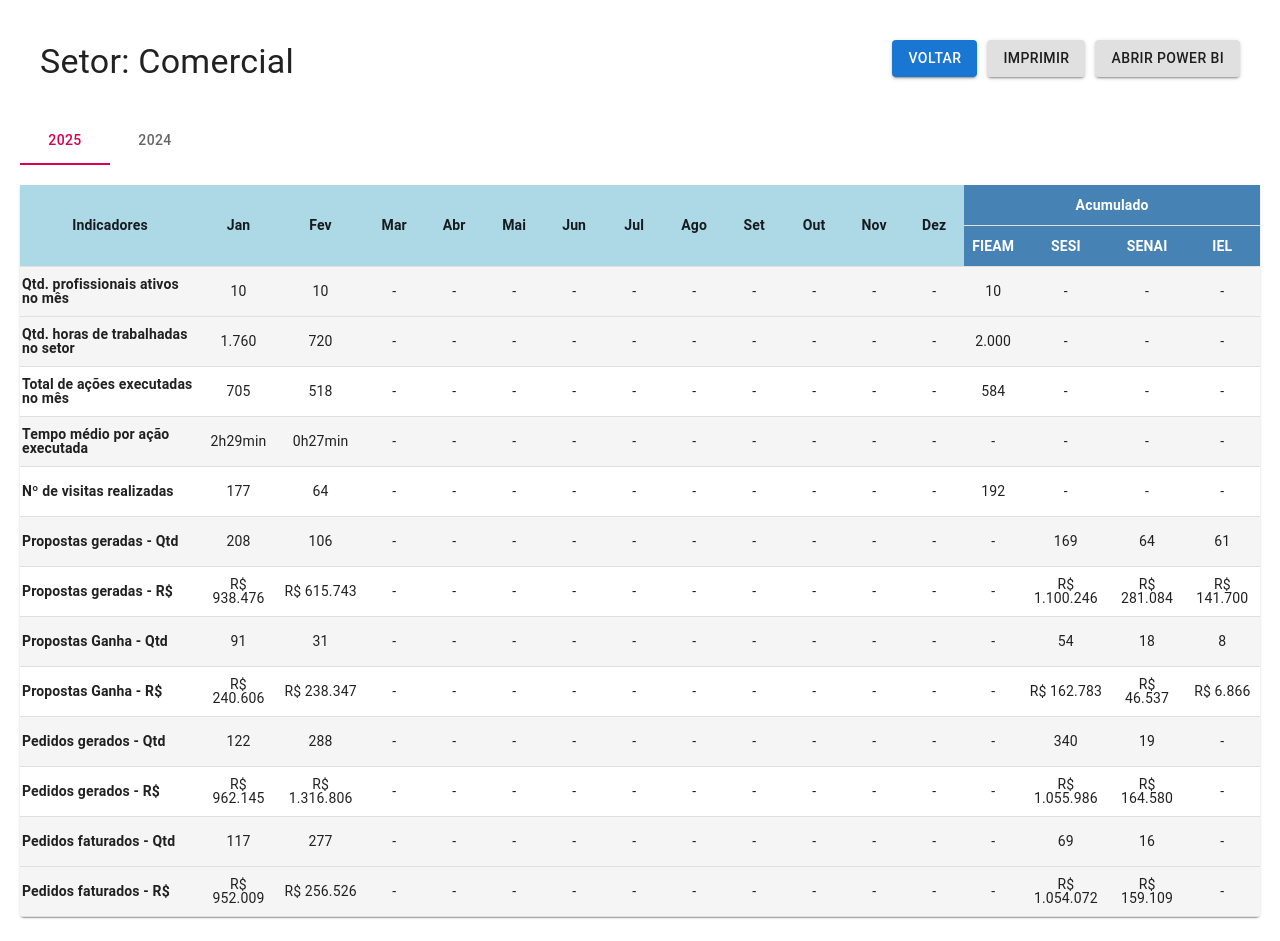
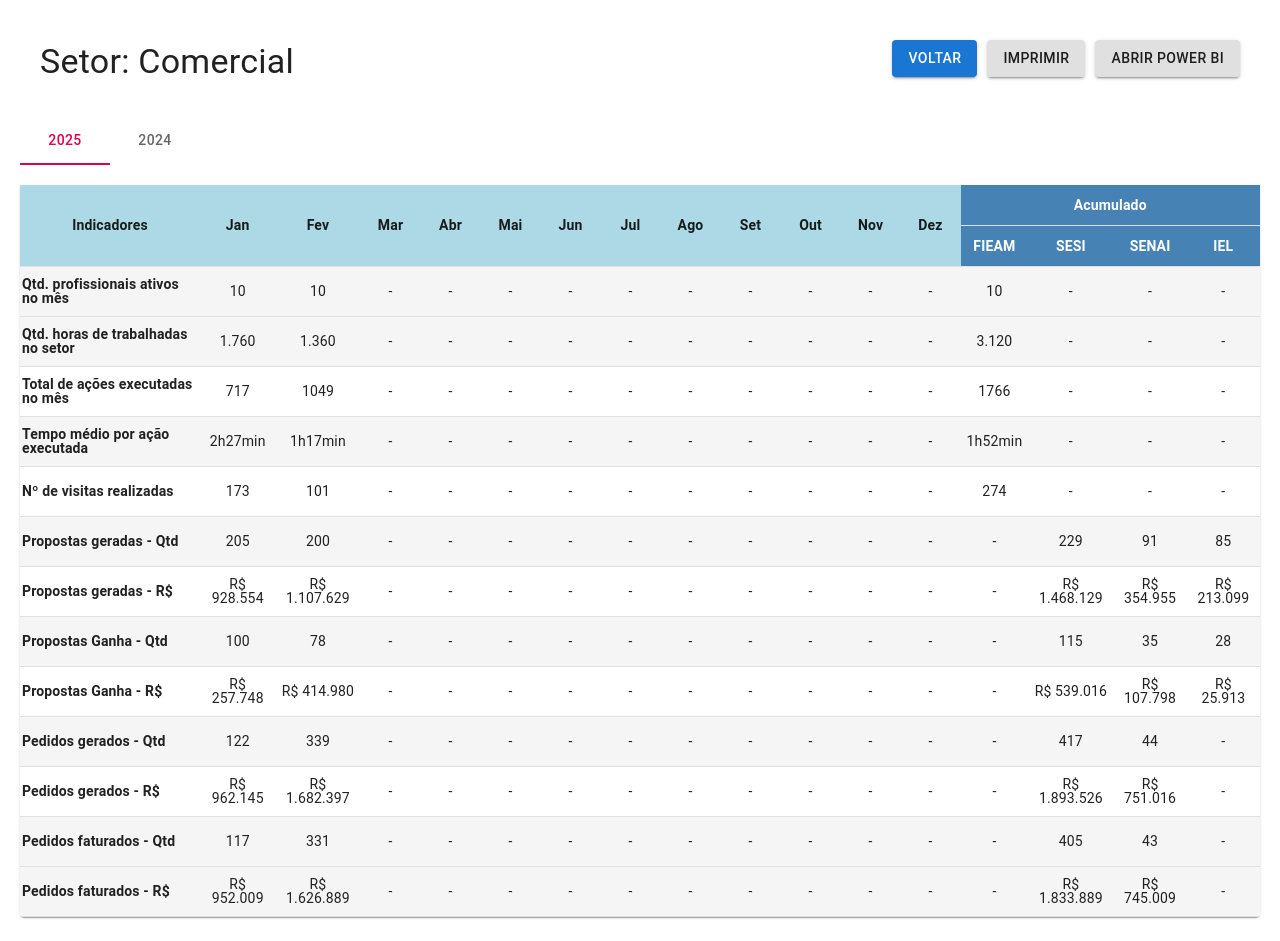
Before and after one commit to Jonathanbfb/organograma, a React (Vite) app: page /indicadores/setor/Comercial in a window 1280 px wide. Shown: the top 941 px of the page. Built offline with nearby package versions, Linux system fonts and the light colour scheme.

Commit message:
Atualização Mês Fevereiro Comercial 25-02-25

```diff
--- a/src/pages/setores/Comercial.tsx
+++ b/src/pages/setores/Comercial.tsx
@@ -71,18 +71,18 @@ const Comercial: React.FC = () => {
 
 const data2025 = [
     { "indicadores": "Qtd. profissionais ativos no mês", "jan": 10, "fev": 10, "mar": "-", "abr": "-", "mai": "-", "jun": "-", "jul": "-", "ago": "-", "set": "-", "out": "-", "nov": "-", "dez": "-", "acumulado": { "fieam": 10, "sesi": "-", "senai": "-", "iel": "-" } },
-    { "indicadores": "Qtd. horas de trabalhadas no setor", "jan": "1.760", "fev": 720, "mar": "-", "abr": "-", "mai": "-", "jun": "-", "jul": "-", "ago": "-", "set": "-", "out": "-", "nov": "-", "dez": "-", "acumulado": { "fieam": "2.000", "sesi": "-", "senai": "-", "iel": "-" } },
-    { "indicadores": "Total de ações executadas no mês", "jan": 705, "fev": 518, "mar": "-", "abr": "-", "mai": "-", "jun": "-", "jul": "-", "ago": "-", "set": "-", "out": "-", "nov": "-", "dez": "-", "acumulado": { "fieam": 584, "sesi": "-", "senai": "-", "iel": "-" } },
-    { "indicadores": "Tempo médio por ação executada", "jan": "2h29min", "fev": "0h27min", "mar": "-", "abr": "-", "mai": "-", "jun": "-", "jul": "-", "ago": "-", "set": "-", "out": "-", "nov": "-", "dez": "-", "acumulado": { "fieam": "-", "sesi": "-", "senai": "-", "iel": "-" } },
-    { "indicadores": "Nº de visitas realizadas", "jan": 177, "fev": 64, "mar": "-", "abr": "-", "mai": "-", "jun": "-", "jul": "-", "ago": "-", "set": "-", "out": "-", "nov": "-", "dez": "-", "acumulado": { "fieam": 192, "sesi": "-", "senai": "-", "iel": "-" } },
-    { "indicadores": "Propostas geradas - Qtd", "jan": 208, "fev": 106, "mar": "-", "abr": "-", "mai": "-", "jun": "-", "jul": "-", "ago": "-", "set": "-", "out": "-", "nov": "-", "dez": "-", "acumulado": { "fieam": "-", "sesi": 169, "senai": 64, "iel": 61 } },
-    { "indicadores": "Propostas geradas - R$", "jan": "R$ 938.476", "fev": "R$ 615.743", "mar": "-", "abr": "-", "mai": "-", "jun": "-", "jul": "-", "ago": "-", "set": "-", "out": "-", "nov": "-", "dez": "-", "acumulado": { "fieam": "-", "sesi": "R$ 1.100.246", "senai": " R$ 281.084", "iel": "R$ 141.700" } },
-    { "indicadores": "Propostas Ganha - Qtd", "jan": 91, "fev": 31, "mar": "-", "abr": "-", "mai": "-", "jun": "-", "jul": "-", "ago": "-", "set": "-", "out": "-", "nov": "-", "dez": "-", "acumulado": { "fieam": "-", "sesi": 54, "senai": 18, "iel": 8 } },
-    { "indicadores": "Propostas Ganha - R$", "jan": "R$ 240.606", "fev": "R$ 238.347", "mar": "-", "abr": "-", "mai": "-", "jun": "-", "jul": "-", "ago": "-", "set": "-", "out": "-", "nov": "-", "dez": "-", "acumulado": { "fieam": "-", "sesi": "R$ 162.783", "senai": "R$ 46.537", "iel": "R$ 6.866" } },
-    { "indicadores": "Pedidos gerados - Qtd", "jan": 122, "fev": 288, "mar": "-", "abr": "-", "mai": "-", "jun": "-", "jul": "-", "ago": "-", "set": "-", "out": "-", "nov": "-", "dez": "-", "acumulado": { "fieam": "-", "sesi": 340, "senai": 19, "iel": "-" } },
-    { "indicadores": "Pedidos gerados - R$", "jan": "R$ 962.145", "fev": "R$ 1.316.806", "mar": "-", "abr": "-", "mai": "-", "jun": "-", "jul": "-", "ago": "-", "set": "-", "out": "-", "nov": "-", "dez": "-", "acumulado": { "fieam": "-", "sesi": "R$ 1.055.986", "senai": "R$ 164.580", "iel": "-" } },
-    { "indicadores": "Pedidos faturados - Qtd", "jan": 117, "fev": 277, "mar": "-", "abr": "-", "mai": "-", "jun": "-", "jul": "-", "ago": "-", "set": "-", "out": "-", "nov": "-", "dez": "-", "acumulado": { "fieam": "-", "sesi": 69, "senai": 16, "iel": "-" } },
-    { "indicadores": "Pedidos faturados - R$", "jan": "R$ 952.009", "fev": "R$ 256.526", "mar": "-", "abr": "-", "mai": "-", "jun": "-", "jul": "-", "ago": "-", "set": "-", "out": "-", "nov": "-", "dez": "-", "acumulado": { "fieam": "-", "sesi": "R$ 1.054.072", "senai": "R$ 159.109", "iel": "-" } } ]
+    { "indicadores": "Qtd. horas de trabalhadas no setor", "jan": "1.760", "fev": "1.360", "mar": "-", "abr": "-", "mai": "-", "jun": "-", "jul": "-", "ago": "-", "set": "-", "out": "-", "nov": "-", "dez": "-", "acumulado": { "fieam": "3.120", "sesi": "-", "senai": "-", "iel": "-" } },
+    { "indicadores": "Total de ações executadas no mês", "jan": 717, "fev": 1049, "mar": "-", "abr": "-", "mai": "-", "jun": "-", "jul": "-", "ago": "-", "set": "-", "out": "-", "nov": "-", "dez": "-", "acumulado": { "fieam": 1766, "sesi": "-", "senai": "-", "iel": "-" } },
+    { "indicadores": "Tempo médio por ação executada", "jan": "2h27min", "fev": "1h17min", "mar": "-", "abr": "-", "mai": "-", "jun": "-", "jul": "-", "ago": "-", "set": "-", "out": "-", "nov": "-", "dez": "-", "acumulado": { "fieam": "1h52min", "sesi": "-", "senai": "-", "iel": "-" } },
+    { "indicadores": "Nº de visitas realizadas", "jan": 173, "fev": 101, "mar": "-", "abr": "-", "mai": "-", "jun": "-", "jul": "-", "ago": "-", "set": "-", "out": "-", "nov": "-", "dez": "-", "acumulado": { "fieam": 274, "sesi": "-", "senai": "-", "iel": "-" } },
+    { "indicadores": "Propostas geradas - Qtd", "jan": 205, "fev": 200, "mar": "-", "abr": "-", "mai": "-", "jun": "-", "jul": "-", "ago": "-", "set": "-", "out": "-", "nov": "-", "dez": "-", "acumulado": { "fieam": "-", "sesi": 229, "senai": 91, "iel": 85 } },
+    { "indicadores": "Propostas geradas - R$", "jan": "R$ 928.554", "fev": "R$ 1.107.629", "mar": "-", "abr": "-", "mai": "-", "jun": "-", "jul": "-", "ago": "-", "set": "-", "out": "-", "nov": "-", "dez": "-", "acumulado": { "fieam": "-", "sesi": "R$ 1.468.129", "senai": "R$ 354.955", "iel": " R$ 213.099" } },
+    { "indicadores": "Propostas Ganha - Qtd", "jan": 100, "fev": 78, "mar": "-", "abr": "-", "mai": "-", "jun": "-", "jul": "-", "ago": "-", "set": "-", "out": "-", "nov": "-", "dez": "-", "acumulado": { "fieam": "-", "sesi": 115, "senai": 35, "iel": 28 } },
+    { "indicadores": "Propostas Ganha - R$", "jan": "R$ 257.748", "fev": "R$ 414.980", "mar": "-", "abr": "-", "mai": "-", "jun": "-", "jul": "-", "ago": "-", "set": "-", "out": "-", "nov": "-", "dez": "-", "acumulado": { "fieam": "-", "sesi": "R$ 539.016", "senai": "R$ 107.798", "iel": "R$ 25.913" } },
+    { "indicadores": "Pedidos gerados - Qtd", "jan": 122, "fev": 339, "mar": "-", "abr": "-", "mai": "-", "jun": "-", "jul": "-", "ago": "-", "set": "-", "out": "-", "nov": "-", "dez": "-", "acumulado": { "fieam": "-", "sesi": 417, "senai": 44, "iel": "-" } },
+    { "indicadores": "Pedidos gerados - R$", "jan": "R$ 962.145", "fev": "R$ 1.682.397", "mar": "-", "abr": "-", "mai": "-", "jun": "-", "jul": "-", "ago": "-", "set": "-", "out": "-", "nov": "-", "dez": "-", "acumulado": { "fieam": "-", "sesi": "R$ 1.893.526", "senai": "R$ 751.016", "iel": "-" } },
+    { "indicadores": "Pedidos faturados - Qtd", "jan": 117, "fev": 331, "mar": "-", "abr": "-", "mai": "-", "jun": "-", "jul": "-", "ago": "-", "set": "-", "out": "-", "nov": "-", "dez": "-", "acumulado": { "fieam": "-", "sesi": 405, "senai": 43, "iel": "-" } },
+    { "indicadores": "Pedidos faturados - R$", "jan": "R$ 952.009", "fev": "R$ 1.626.889", "mar": "-", "abr": "-", "mai": "-", "jun": "-", "jul": "-", "ago": "-", "set": "-", "out": "-", "nov": "-", "dez": "-", "acumulado": { "fieam": "-", "sesi": "R$ 1.833.889", "senai": "R$ 745.009", "iel": "-" } } ]
 
     const categorizeIndicator = (indicator: string): string => {
     const pagoIndicators = [
@@ -290,7 +290,7 @@ const data2025 = [
           </Table>
         </TableContainer>
       </Paper>
-      <h4>Atualizado até 13/02/2025 às 16h</h4>
+      <h4>Atualizado até 25/02/2025 às 08h</h4>
     </div>
   );
 };
```
